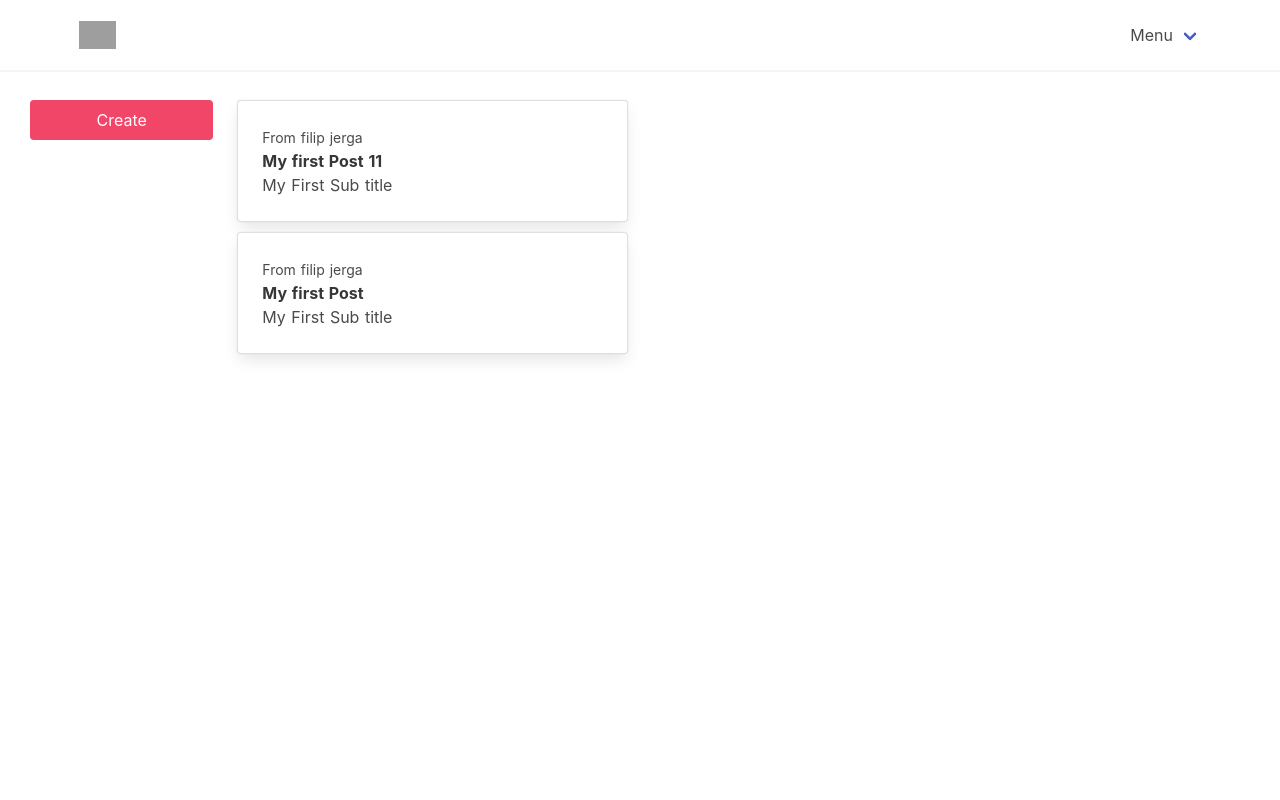
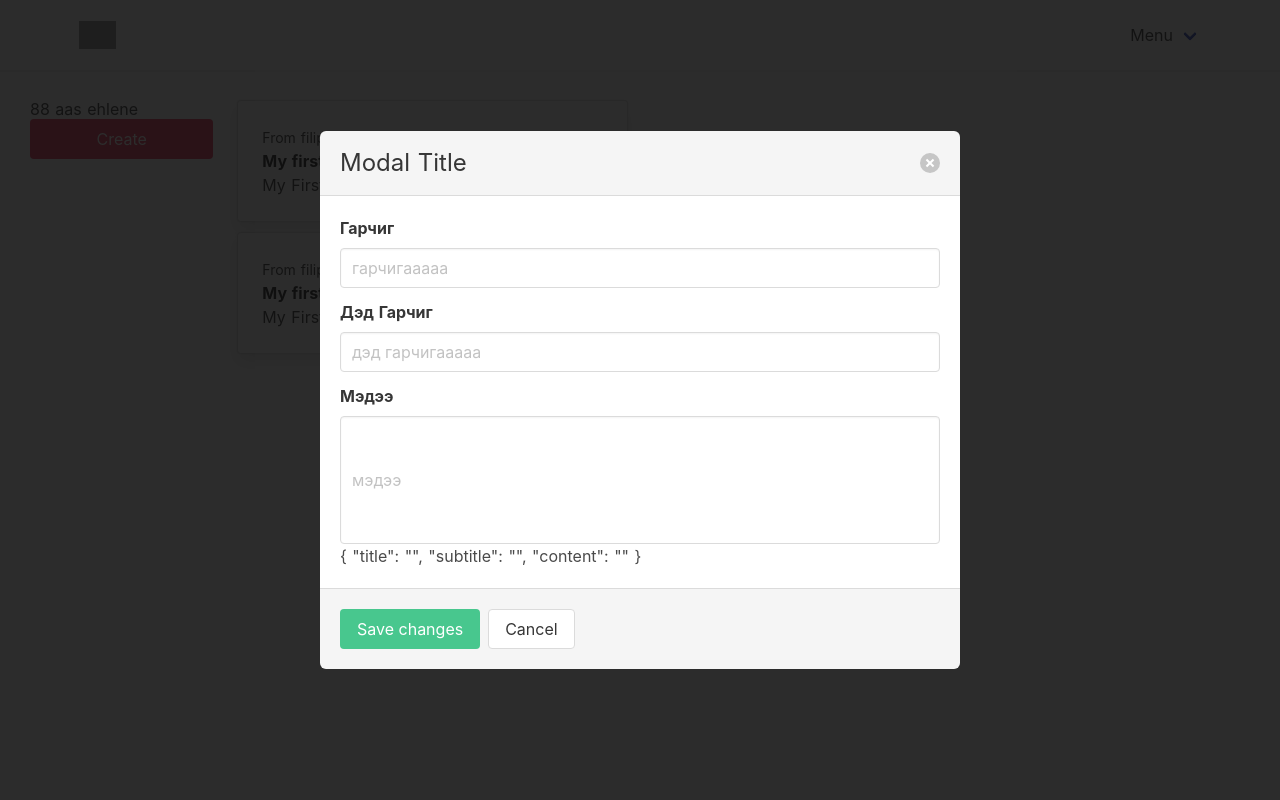
Before and after one commit to Elbegsaikhan/Nuxt-post, a Nuxt app: page /manage in a window 1280 px wide. Both pictures are taken after a click on the link "Create". Shown: the top 800 px of the page. Built offline with nearby package versions, Linux system fonts and the light colour scheme; grey boxes are pictures that could not be loaded.

Commit message:
New commit

```diff
--- /dev/null
+++ b/components/PostCreate.vue
@@ -0,0 +1,61 @@
+<template>
+    <app-modal @modalSubmitted="createPost">
+      <template #actionButton>
+        <a class="button is-danger is-block is-bold">
+          <span class="compose">Create</span>
+        </a>
+      </template>
+      <form class="post-form">
+        <div class="field">
+          <label class="label">Гарчиг</label>
+          <div class="control">
+            <input v-model="form.title" class="input" type="text" placeholder="гарчигааааа">
+          </div>
+        </div>
+        <div class="field">
+          <label class="label">Дэд Гарчиг</label>
+          <div class="control">
+            <input v-model="form.subtitle" class="input" type="text" placeholder="дэд гарчигааааа">
+          </div>
+        </div>
+         <div class="field">
+          <label class="label">Мэдээ</label>
+          <div class="control">
+            <input v-model="form.content" class="textarea" placeholder="мэдээ">
+          </div>
+        </div>
+      </form>
+      <div>
+        {{ form   }}
+      </div>
+    </app-modal>
+</template>
+
+<script>
+import Modal from '~/components/Shared/Modal'
+export default {
+  name: 'AppPostCreate',
+  components: {
+    AppModal: Modal
+  },
+  data () {
+    return {
+      form: {
+        title: '',
+        subtitle: '',
+        content: ''
+      }
+    }
+  },
+  methods: {
+    createPost () {
+      this.$store.dispatch('post/createPost', this.form)
+      console.log(this.form)
+    }
+  }
+}
+</script>
+
+<style scoped>
+
+</style>
--- a/components/Shared/Modal.vue
+++ b/components/Shared/Modal.vue
@@ -1,13 +1,45 @@
 <template>
-
+  <div>
+    <h1>88 aas ehlene</h1>
+    <div @click="isActive = true">
+      <slot name="actionButton">
+<!--        <button @click="isActive = true" class="button is-danger is-block is-bold">Open</button>-->
+      </slot>
+    </div>
+    <div :class="{ 'is-active': isActive}" class="modal">
+      <div class="modal-background"></div>
+      <div class="modal-card">
+        <header class="modal-card-head">
+          <p class="modal-card-title">Modal Title</p>
+          <button @click="isActive = false" class="delete" aria-label="close"></button>
+        </header>
+        <section class="modal-card-body">
+          <slot></slot>
+        </section>
+        <footer class="modal-card-foot">
+          <button @click="emitModalSubmit" class="button is-success">Save changes</button>
+          <button @click="isActive = false" class="button">Cancel</button>
+        </footer>
+      </div>
+    </div>
+  </div>
 </template>
 
 <script>
 export default {
-  name: 'Modal'
+  name: 'appModal',
+  data () {
+    return {
+      isActive: false
+    }
+  },
+  methods: {
+    emitModalSubmit () {
+      console.log('Calling emitModalSubmit')
+      this.$emit('modalSubmitted')
+    }
+  }
 }
 </script>
 
-<style scoped>
-
-</style>
+<style scoped></style>
--- a/pages/manage.vue
+++ b/pages/manage.vue
@@ -8,14 +8,7 @@
     <div class="manage-page">
       <div class="columns mail-app">
         <aside class="column is-2 aside hero">
-          <div>
-            <div class="compose has-text-centered">
-              <a class="button is-danger is-block is-bold">
-                <span class="compose">Create</span>
-              </a>
-              <div class="main"></div>
-            </div>
-          </div>
+          <app-post-create/>
         </aside>
         <div class="column is-4 messages hero is-fullheight" id="message-feed">
           <div class="inbox-messages" id="inbox-messages">
@@ -77,7 +70,9 @@
 
 <script>
 import { mapState } from 'vuex'
+import AppPostCreate from '~/components/PostCreate'
 export default {
+  components: { AppPostCreate },
   data () {
     return {
     }
@@ -107,4 +102,7 @@ export default {
   cursor: pointer;
   background-color: #eeeeee;
 }
+.post-form{
+  text-align: left;
+}
 </style>
--- a/store/post.js
+++ b/store/post.js
@@ -26,11 +26,22 @@ export const actions = {
     return fetchPostsAPI().then((posts) => {
       commit('setPosts', INITIAL_DATA.posts)
     })
+  },
+  createPost ({ commit }, postData) {
+    // create post on server, pr perssist data in some way
+    postData._id = Math.random().toString(36).substr(2, 7)
+    postData.createdAt = new Date()
+    console.log('Created Post :' + postData)
+    commit('addPost', postData)
   }
 }
 // Mutations are simple functions
 export const mutations = {
   setPosts (state, posts) {
     state.items = posts
+  },
+  addPost (state, post) {
+    console.log(post)
+    state.items.push(post)
   }
 }
```
